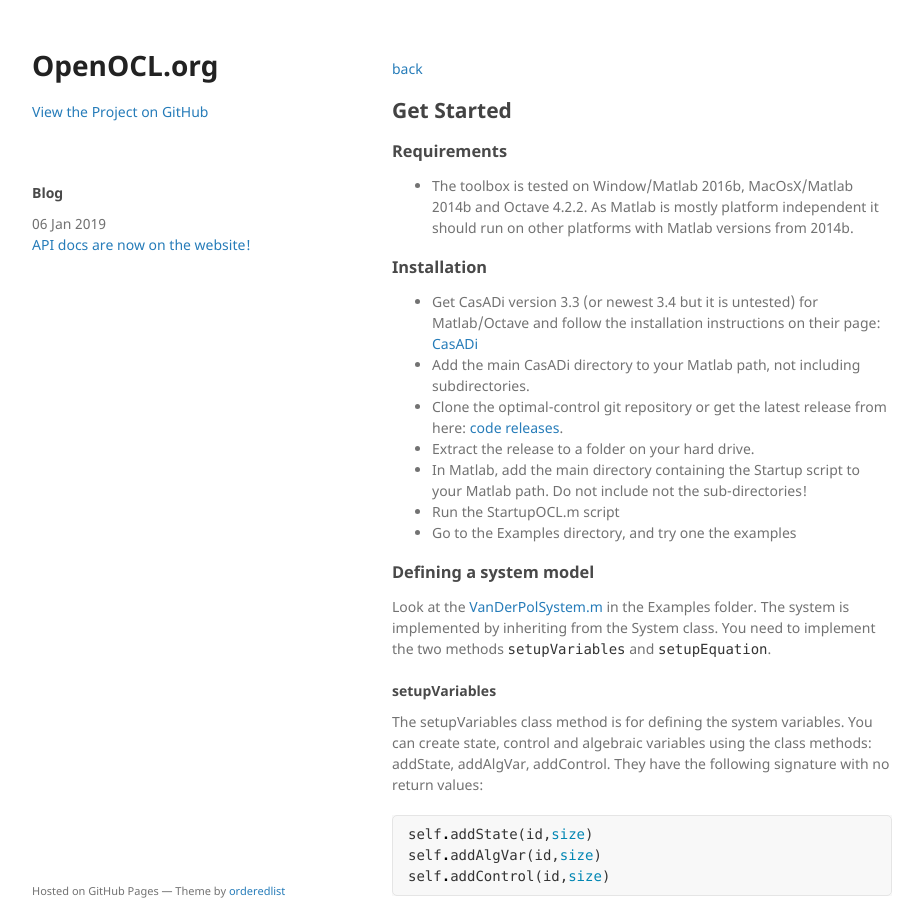
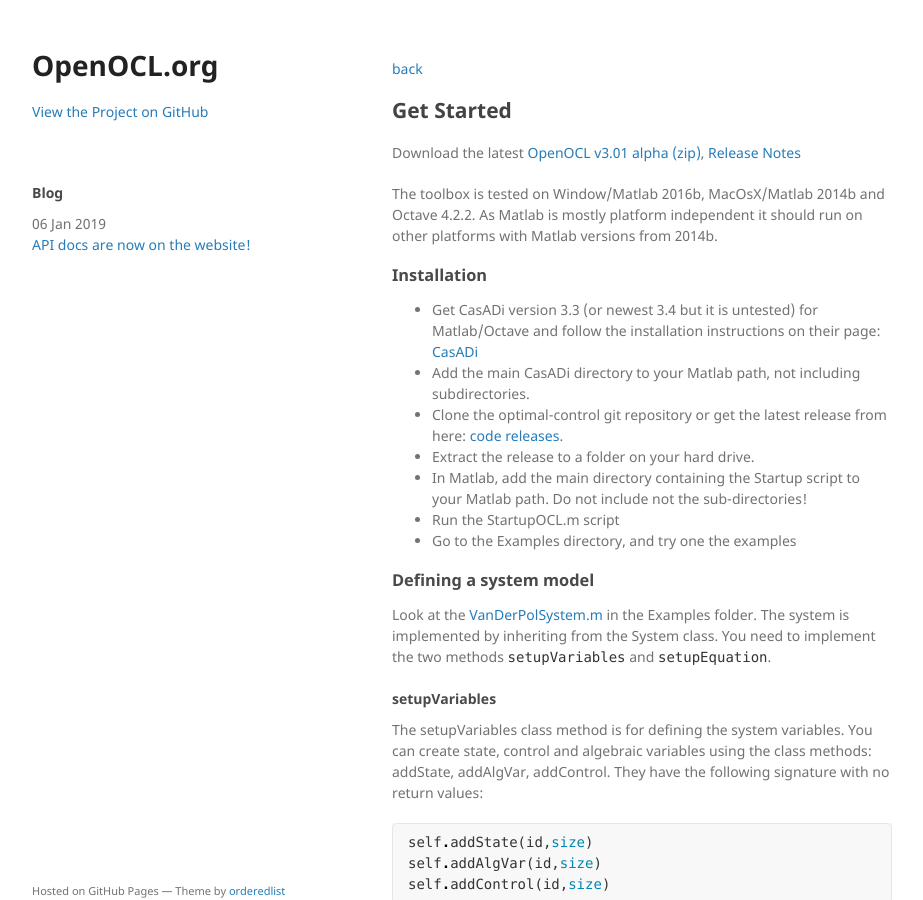
Before and after one commit to OpenOCL/openocl.github.io, a Jekyll site: the page built from get-started.md, in a window 1280 px wide and 900 px high. Shown: the whole window, without its empty margins (178-1101 px from the left). Built offline with Jekyll 4.4.1, drawn with Linux system fonts in a browser that asks for light colours; our own code applies the rules of GitHub Pages for plain Markdown files.

Commit message:
Update get-started.md

```diff
--- a/get-started.md
+++ b/get-started.md
@@ -3,8 +3,9 @@
 title: Get Started
 ---
 
-### Requirements
-* The toolbox is tested on Window/Matlab 2016b, MacOsX/Matlab 2014b and Octave 4.2.2. As Matlab is mostly platform independent it should run on other platforms with Matlab versions from 2014b.
+Download the latest [OpenOCL v3.01 alpha (zip)](https://github.com/JonasKoenemann/optimal-control/archive/v.3.01.alpha.zip), [Release Notes](https://github.com/JonasKoenemann/optimal-control/releases/tag/v.3.01.alpha)
+
+The toolbox is tested on Window/Matlab 2016b, MacOsX/Matlab 2014b and Octave 4.2.2. As Matlab is mostly platform independent it should run on other platforms with Matlab versions from 2014b.
 
 ### Installation
 * Get CasADi version 3.3 (or newest 3.4 but it is untested) for Matlab/Octave and follow the installation instructions on their page: [CasADi](http://casadi.org)
```
